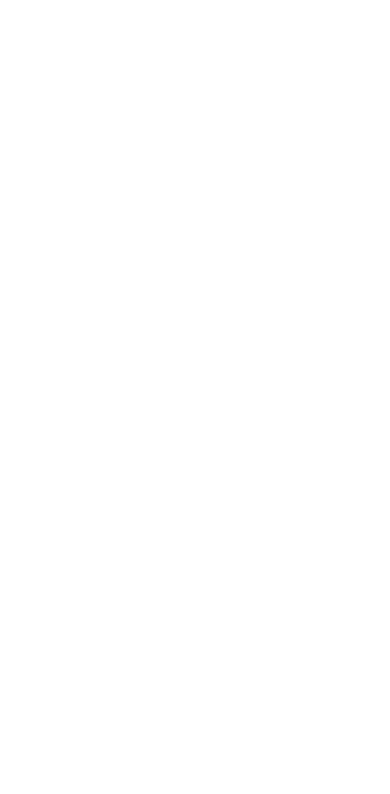
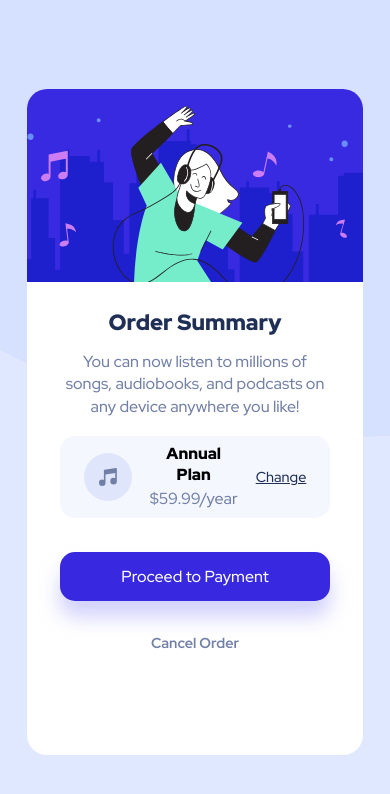
Before and after one commit to Maliklar/order-summary-component-main, a plain HTML site: page index.html in a window 390 px wide. Drawn offline with Linux system fonts and the light colour scheme.

Commit message:
first submission

```diff
--- a/index.html
+++ b/index.html
@@ -12,6 +12,27 @@
 </head>
 
 <body>
+
+    <main>
+        <div class="card">
+            <img class="card-header" src="./images/illustration-hero.svg" alt="illustration-hero">
+            <div class="card-body">
+                <h1 class="title">Order Summary</h1>
+                <p class="description">You can now listen to millions of songs, audiobooks, and podcasts on any device anywhere you like!</p>
+                <div class="price-box">
+                    <img src="./images/icon-music.svg" alt="music icon">
+                    <div class="price-summary">
+                        <h2>Annual Plan</h2>
+                        <p>$59.99/year</p>
+                    </div>
+                    <a href="#">Change</a>
+
+                </div>
+                <button class="proceed">Proceed to Payment</button>
+                <button class="cancel">Cancel Order</button>
+            </div>
+        </div>
+    </main>
 
     <!-- Order Summary
 
--- a/styles.css
+++ b/styles.css
@@ -16,7 +16,165 @@ html {
     font-size: 16px;
 }
 
+button {
+    cursor: pointer;
+}
+
 body {
     padding: 0px;
     margin: 0px;
+    background-image: url(./images/pattern-background-desktop.svg);
+    background-repeat: no-repeat;
+    background-color: var(--Paleblue);
 }
+
+main {
+    display: flex;
+    align-items: center;
+    min-height: 100vh;
+    justify-content: center;
+}
+
+.card {
+    background-color: white;
+    display: flex;
+    flex-direction: column;
+    align-items: center;
+    width: 446px;
+    height: 692px;
+    overflow: hidden;
+    border-radius: 20px;
+}
+
+p,
+h1,
+h2 {
+    margin: 0px;
+}
+
+h1 {
+    color: var(--Darkblue);
+    font-size: 1.75rem;
+    font-weight: 900;
+    word-spacing: 0.02rem;
+}
+
+h2 {
+    font-size: 1.0rem;
+    font-weight: 900;
+}
+
+p {
+    color: var(--Desaturatedblue);
+    line-height: 1.7rem;
+    margin-bottom: 4px;
+}
+
+a {
+    color: var(--Darkblue);
+    justify-self: self-end;
+    font-size: 0.9rem;
+    margin-left: auto;
+}
+
+.card-body {
+    margin: 44px 48px;
+    display: flex;
+    flex-direction: column;
+    align-items: center;
+    text-align: center;
+    gap: 12px;
+}
+
+.price-box {
+    display: flex;
+    align-items: center;
+    background-color: var(--Verypaleblue);
+    width: 100%;
+    padding: 24px 24px;
+    gap: 18px;
+    border-radius: 15px;
+}
+
+.price-summary>p {
+    margin: 0px;
+}
+
+.price-summary>h2 {
+    margin-bottom: 3px;
+}
+
+.proceed {
+    width: 100%;
+    background-color: var(--Brightblue);
+    color: white;
+    border: none;
+    border-radius: 15px;
+    padding: 14px 0px;
+    margin-top: 20px;
+    font-size: 1.0rem;
+    box-shadow: 0px 16px 20px rgba(180, 179, 250, 0.61);
+}
+
+.proceed:hover {
+    background-color: rgb(103, 103, 146);
+}
+
+a:hover {
+    color: rgb(103, 103, 146);
+}
+
+.cancel:hover {
+    color: black;
+}
+
+.cancel {
+    margin-top: 17px;
+    background-color: transparent;
+    border: none;
+    font-size: 0.9rem;
+    font-weight: 700;
+    color: var(--Desaturatedblue);
+}
+
+@media screen and (max-width: 500px) {
+    .card {
+        background-color: white;
+        display: flex;
+        flex-direction: column;
+        align-items: center;
+        width: 86%;
+        height: 79vh;
+        overflow: hidden;
+        border-radius: 20px;
+    }
+    .card-header {
+        height: 29%;
+    }
+    .card-body {
+        margin: 26px 48px;
+        display: flex;
+        flex-direction: column;
+        align-items: center;
+        text-align: center;
+        gap: 14px;
+    }
+    h1 {
+        color: var(--Darkblue);
+        font-size: 1.38rem;
+    }
+    p {
+        color: var(--Desaturatedblue);
+        line-height: 1.4rem;
+        margin-bottom: 4px;
+    }
+    .price-box {
+        display: flex;
+        align-items: center;
+        background-color: var(--Verypaleblue);
+        width: 100%;
+        padding: 7px 24px;
+        gap: 18px;
+        border-radius: 15px;
+    }
+}
```
